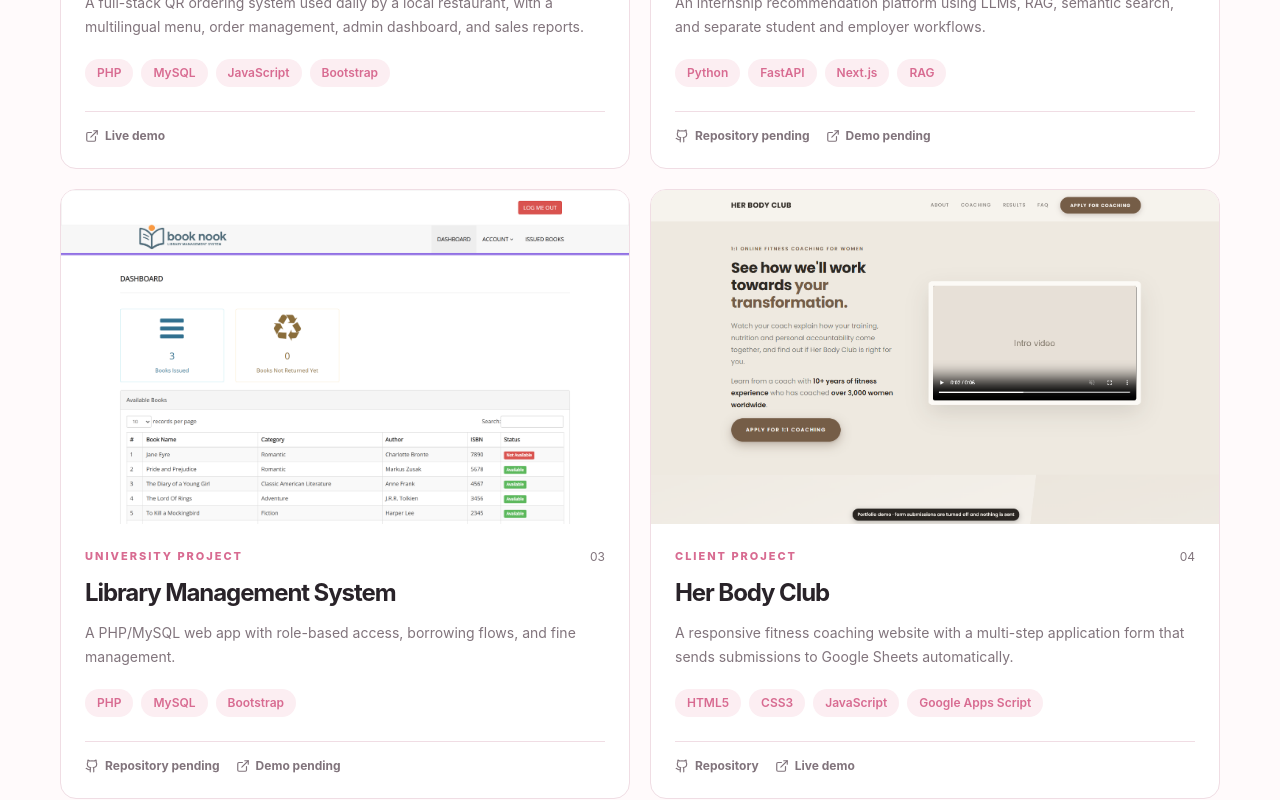
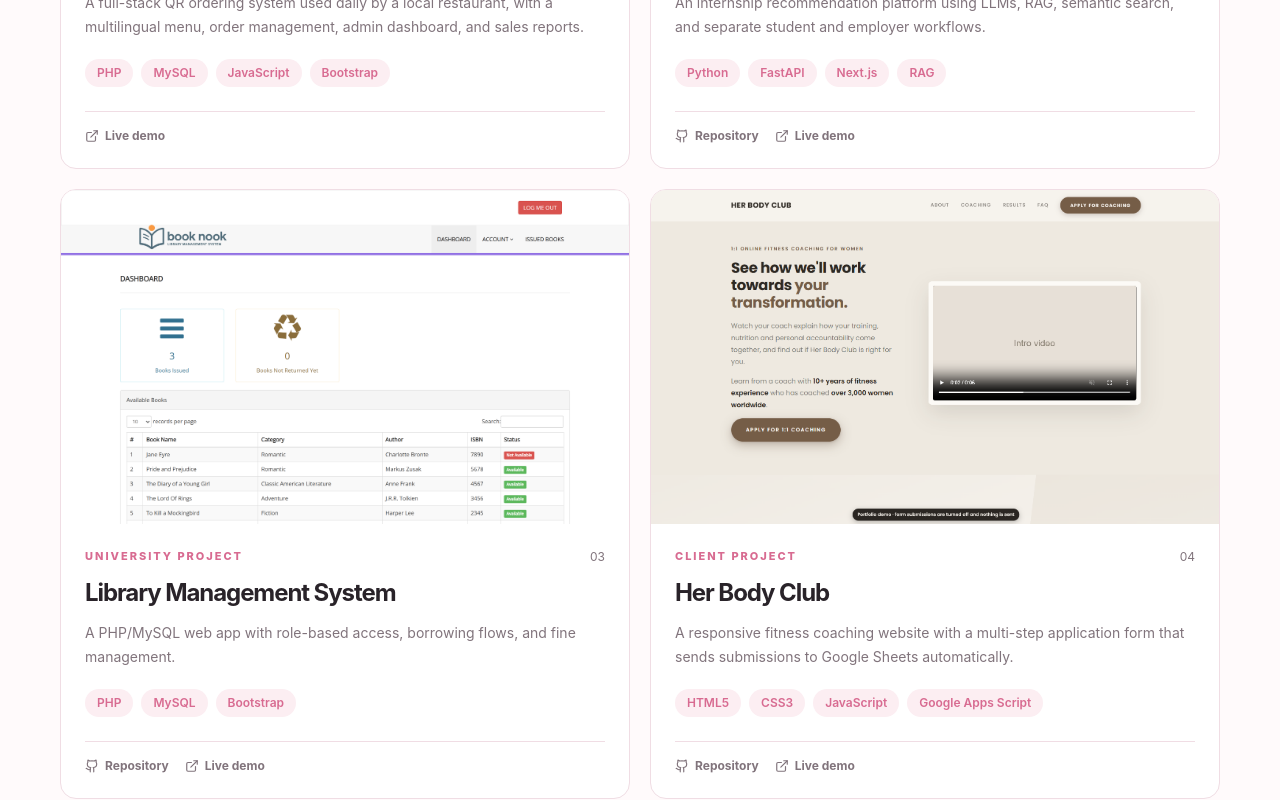
Before and after one commit to linthittun3/cyn-portfolio, a Next.js app: page / in a window 1280 px wide. Shown: the part 5120-5920 px from the top of the page. Built offline with nearby package versions, Linux system fonts and the light colour scheme.

Commit message:
update project details to include repository links and demo URLs

```diff
--- a/src/data/portfolio.ts
+++ b/src/data/portfolio.ts
@@ -17,8 +17,8 @@ export const certifications = [
 
 export const projects = [
   { title: "Restaurant QR Ordering System", type: "Client project", description: "A full-stack QR ordering system used daily by a local restaurant, with a multilingual menu, order management, admin dashboard, and sales reports.", image: "/images/projects/morning-star.png", stack: ["PHP", "MySQL", "JavaScript", "Bootstrap"], hideRepository: true, demo: "https://morningstarrestaurantdemo.netlify.app" },
-  { title: "NovaRoute AI", type: "University project", description: "An internship recommendation platform using LLMs, RAG, semantic search, and separate student and employer workflows.", image: "/images/projects/novaroute.png", stack: ["Python", "FastAPI", "Next.js", "RAG"] },
-  { title: "Library Management System", type: "University project", description: "A PHP/MySQL web app with role-based access, borrowing flows, and fine management.", image: "/images/projects/library-system.png", stack: ["PHP", "MySQL", "Bootstrap"] },
+  { title: "NovaRoute AI", type: "University project", description: "An internship recommendation platform using LLMs, RAG, semantic search, and separate student and employer workflows.", image: "/images/projects/novaroute.png", stack: ["Python", "FastAPI", "Next.js", "RAG"], repository: "https://github.com/thecynthiayin/novaroute", demo: "https://novaroutedemo.netlify.app" },
+  { title: "Library Management System", type: "University project", description: "A PHP/MySQL web app with role-based access, borrowing flows, and fine management.", image: "/images/projects/library-system.png", stack: ["PHP", "MySQL", "Bootstrap"], repository: "https://github.com/thecynthiayin/Library-Management-System", demo: "https://librarymanagementdemo.netlify.app" },
   { title: "Her Body Club", type: "Client project", description: "A responsive fitness coaching website with a multi-step application form that sends submissions to Google Sheets automatically.", image: "/images/projects/her-body-club.png", stack: ["HTML5", "CSS3", "JavaScript", "Google Apps Script"], repository: "https://github.com/thecynthiayin/herbodyclub", demo: "https://herbodyclubdemo.netlify.app" },
   { title: "Assignment Tracker", type: "University project", description: "A PHP/MySQL web app with authentication and assignment management for organizing coursework.", image: "/images/projects/assignment-tracker.png", stack: ["PHP", "MySQL", "Fetch API"], repository: "https://github.com/thecynthiayin/Assignment-Tracker", demo: "https://assignmenttrackerdemo1.netlify.app" }
 ];
```
Also changed, not shown: src/app/page.tsx (+1 -1 lines).
